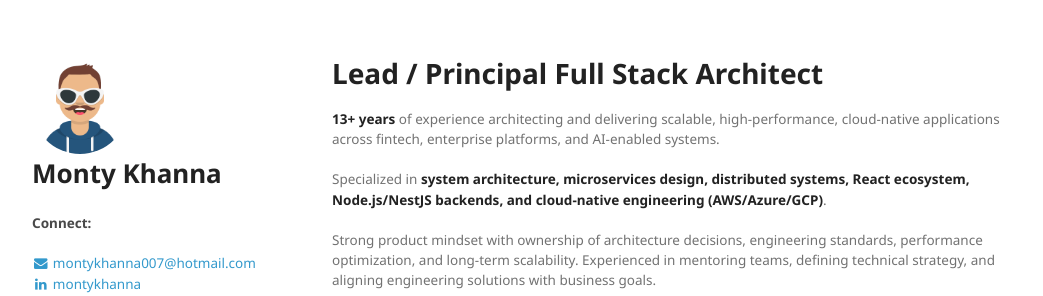
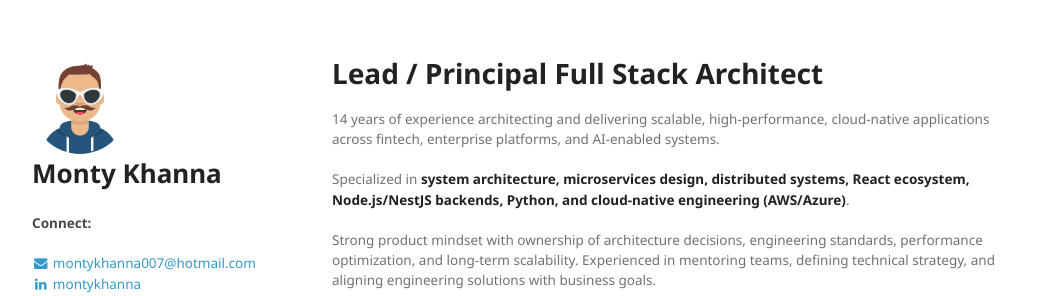
Before and after one commit to mackraja/mackraja.github.io, a Jekyll site: the page built from index.md, in a window 1280 px wide and 900 px high. Shown: the top 296 px of the window, without its empty margins (118-1161 px from the left). Built offline with Jekyll 4.4.1, drawn with Linux system fonts in a browser that asks for light colours.

```diff
--- a/_config.yml
+++ b/_config.yml
@@ -51,4 +51,4 @@ owner:
   medium: montykhanna
   flickr: #username
   codepen: #username
-  pdfFormat: Monty_Khanna_Resume.pdf
+  pdfFormat: Monty_Resume_042026.pdf
--- a/index.md
+++ b/index.md
@@ -3,9 +3,9 @@ layout: default
 title: Monty Khanna
 ---
 # Lead / Principal Full Stack Architect
-**13+ years** of experience architecting and delivering scalable, high-performance, cloud-native applications across fintech, enterprise platforms, and AI-enabled systems.
+14 years of experience architecting and delivering scalable, high-performance, cloud-native applications across fintech, enterprise platforms, and AI-enabled systems.
 
-Specialized in **system architecture, microservices design, distributed systems, React ecosystem, Node.js/NestJS backends, and cloud-native engineering (AWS/Azure/GCP)**.
+Specialized in **system architecture, microservices design, distributed systems, React ecosystem, Node.js/NestJS backends, Python, and cloud-native engineering (AWS/Azure)**.
 
 Strong product mindset with ownership of architecture decisions, engineering standards, performance optimization, and long-term scalability. Experienced in mentoring teams, defining technical strategy, and aligning engineering solutions with business goals.
 
```
Also changed, not shown: 4 other files.
